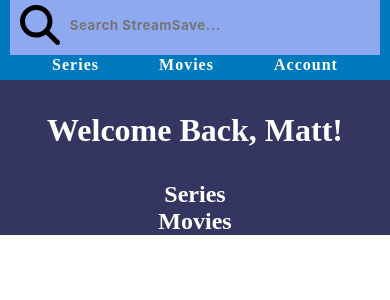
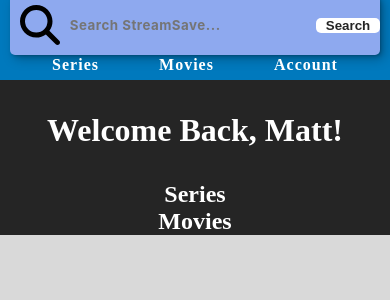
Before and after one commit to mgehrls/streamingwatchlist, a Next.js app: page / in a window 390 px wide. Shown: the top 300 px of the page. Built offline with nearby package versions, Linux system fonts and the light colour scheme.

Commit message:
search button needs mobile

```diff
--- a/components/Header.module.css
+++ b/components/Header.module.css
@@ -43,6 +43,8 @@
   align-items: center;
   font-family: 'Inter', sans-serif;
   background-color: var(--clr-light-accent);
+  box-shadow: var(--bs);
+  border-radius: 5px;
 }
 .searchinput{
     width:100%;
@@ -51,6 +53,21 @@
     color:white;
     text-align: left;
     font-weight: 700;
+    border-radius: 5px;
+}
+.searchBtn{
+  color:var(--clr-dark);
+  background-color:white;
+  border:none;
+  height:100%;
+  padding: 0 10px;
+  cursor: pointer;
+  font-weight: var(--fw-bold);
+  border-radius: 5px;
+}
+.searchBtn:hover{
+  background-color: var(--clr-dark);
+  color:var(--clr-light-accent)
 }
 .searchinput:active,
 .searchinput:focus{
--- a/components/Header.tsx
+++ b/components/Header.tsx
@@ -62,15 +62,16 @@ const Header = ({setSearchData, setDisplay}: HeaderProps) => {
                         search()
                     }}
                     className={styles.searchbar}>
-                        <FontAwesomeIcon
-                            icon={faMagnifyingGlass}
-                            className={styles.searchicon}
-                            onClick={() => { search() }}/>
+                    <FontAwesomeIcon
+                        icon={faMagnifyingGlass}
+                        className={styles.searchicon}
+                        onClick={() => { search() }}/>
                     <input
                         id={"searchinput"}
                         className={styles.searchinput}
                         type="text"
                         placeholder={"Search StreamSave..."}/>
+                    <button className={styles.searchBtn} onClick={()=> search()}>Search</button>
                 </form>
             </div>
             <nav className={styles.nav}>
--- a/components/UserHome.module.css
+++ b/components/UserHome.module.css
@@ -5,7 +5,7 @@
     flex-direction: column;
     justify-content: flex-start;
     align-items: center;
-    background-color: rgb(53, 53, 97);
+    background-color: #252525;
     color:white;
 }
 .homeTitle{
@@ -48,7 +48,7 @@
 }
 .posterImg{
     height:100%;
-    box-shadow: -2px 2px 2px rgba(247, 250, 255, 0.6);
+    box-shadow: var(--bs)
 }
 @media only screen and (min-width:1300px) {
     .homeContainer{
--- a/styles/globals.css
+++ b/styles/globals.css
@@ -9,6 +9,7 @@
 body{
   margin:0;
   padding:0;
+  background-color: var(--clr-light);
 }
 
 :root{
@@ -18,10 +19,9 @@ body{
   --fw-bold: 900;
 
   --clr-light: #D9D9D9;
-  --clr-dark: #303030;
+  --clr-dark: #252525;
   --clr-accent: #0079BD;
   --clr-light-accent: #8EA9EF;
-  /* #7851a9, #e6d124 */
   --fs-h1strong: 4rem;
   --fs-h1: 3rem;
   --fs-h2: 2.25rem;
```
